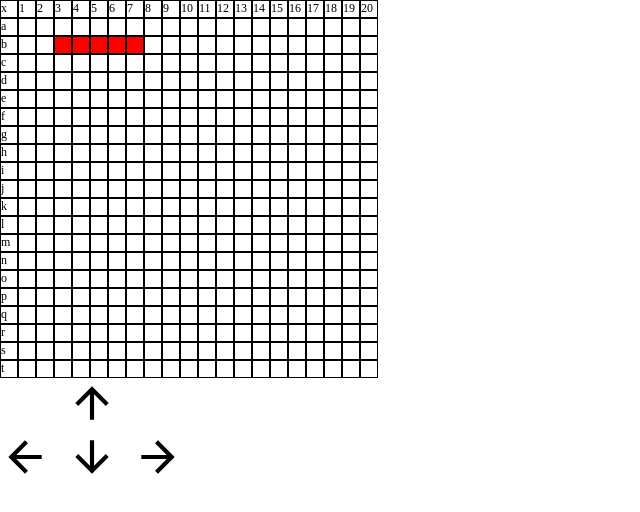
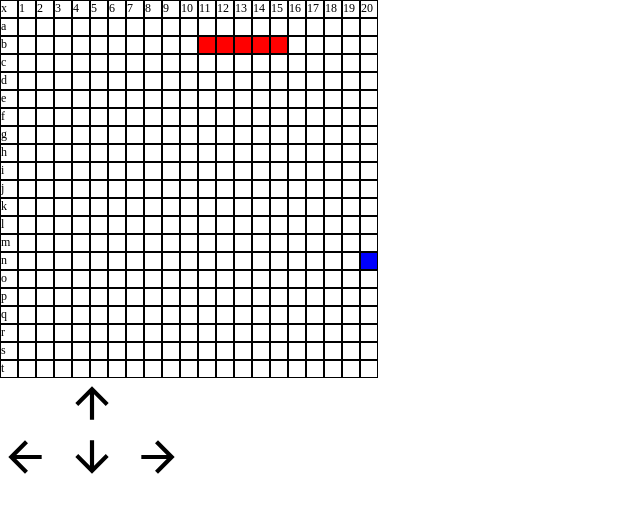
Before and after one commit to Shannqa/snake, a website built with webpack: page src/index.html in a window 1280 px wide. Shown: the whole page, without its empty margins (0-640 px from the left). Built offline with nearby package versions, Linux system fonts and the light colour scheme.

Commit message:
Some changes that need saving

```diff
--- a/src/game.js
+++ b/src/game.js
@@ -1,6 +1,4 @@
-import { alphabet, gridSize } from "./grid.js";
-
-console.log(alphabet);
+import { alphabet, gridSize, gridArray } from "./grid.js";
 
 let snake = [
   // each segment in a diff array
@@ -10,7 +8,6 @@ let snake = [
   ["b", "2", "right"],
   ["b", "1", "right"], // tail
 ];
-
 // numbers right left
 // letters up down
 let timer = null;
@@ -19,21 +16,21 @@ function setClearInterval() {
   if (timer) {
     clearInterval(timer);
   }
-  timer = setInterval(snakeTimer, 2000, [snake[0][2]]);
+  timer = setInterval(snakeTimer, 500, [snake[0][2]]);
 }
 
 function refreshSnake() {
   let snakeClass = document.querySelectorAll(".snake-body");
   snakeClass.forEach((div) => {
     div.classList.remove("snake-body");
+
   });
 
   snake.forEach((row) => {
     const snakeCell = document.querySelector(`#${row[0]}-${row[1]}`);
     snakeCell.classList.add("snake-body");
-    // console.log(snakeCell);
-  });
-
+    });
+  checkFood();
   setClearInterval();
 }
 
@@ -91,6 +88,7 @@ export function snakeTimer(direction) {
 }
 
 export default function playGame() {
+  spawnFood();
   refreshSnake();
 }
 
@@ -184,3 +182,38 @@ function failGame() {
 }
 
 function restartGame() {}
+
+function spawnFood() {
+  let randomNr = Math.floor(Math.random() * gridSize + 1);
+  let randomLetter = alphabet[Math.floor(Math.random() * gridSize + 1)];
+  let foodCell;
+  /*let snakeBody = [];
+  snakeBody.forEach((row) => {
+    snakeBody.push(`#${row[0]}-${row[1]}`);
+    // console.log(snakeCell);
+  })*/;
+
+  let foodId = `#${randomLetter}-${randomNr}`
+
+  snake.forEach((row) => {
+    if (`#${row[0]}-${row[1]}` == foodId) {
+      return spawnFood();
+    }
+  });
+
+  foodCell = document.querySelector(foodId);
+
+  foodCell.classList.add("food");
+  console.log(foodCell);
+}
+
+function checkFood() {
+  let foodCell = document.querySelector(".food");
+  let foodId
+
+  if (`#${snake[0]}-${snake[1]}` == foodCell.id) {
+    foodCell.classList.remove("food");
+    spawnFood();
+
+  }
+}
--- a/src/grid.js
+++ b/src/grid.js
@@ -1,8 +1,9 @@
 const gridSize = 20;
 const alphabet = "xabcdefghijklmnopqrstuvwxyz".split("");
+let gridArray;
 
 export function createGridArray(size) {
-  const gridArray = [];
+  gridArray = [];
   // rows
   for (let r = 0; r < size + 1; r++) {
     gridArray.push([]);
@@ -24,7 +25,6 @@ export function createGridArray(size) {
 
 export default function createGrid() {
   const array = createGridArray(gridSize);
-  console.log(array);
 
   const body = document.querySelector("body");
   const grid = document.createElement("div");
@@ -52,4 +52,4 @@ export default function createGrid() {
   body.appendChild(grid);
 }
 
-export { alphabet, gridSize };
+export { alphabet, gridSize, gridArray };
--- a/src/index.js
+++ b/src/index.js
@@ -1,4 +1,4 @@
-import css from "./style.css";
+//import css from "./style.css";
 
 import createGrid from "./grid.js";
 import playGame from "./game.js";
--- a/src/style.css
+++ b/src/style.css
@@ -56,3 +56,7 @@
 .arrow-down {
   grid-area: down;
 }
+
+.food {
+  background-color: blue;
+}
```
Also changed, not shown: src/dom.js (+4 -3 lines).
